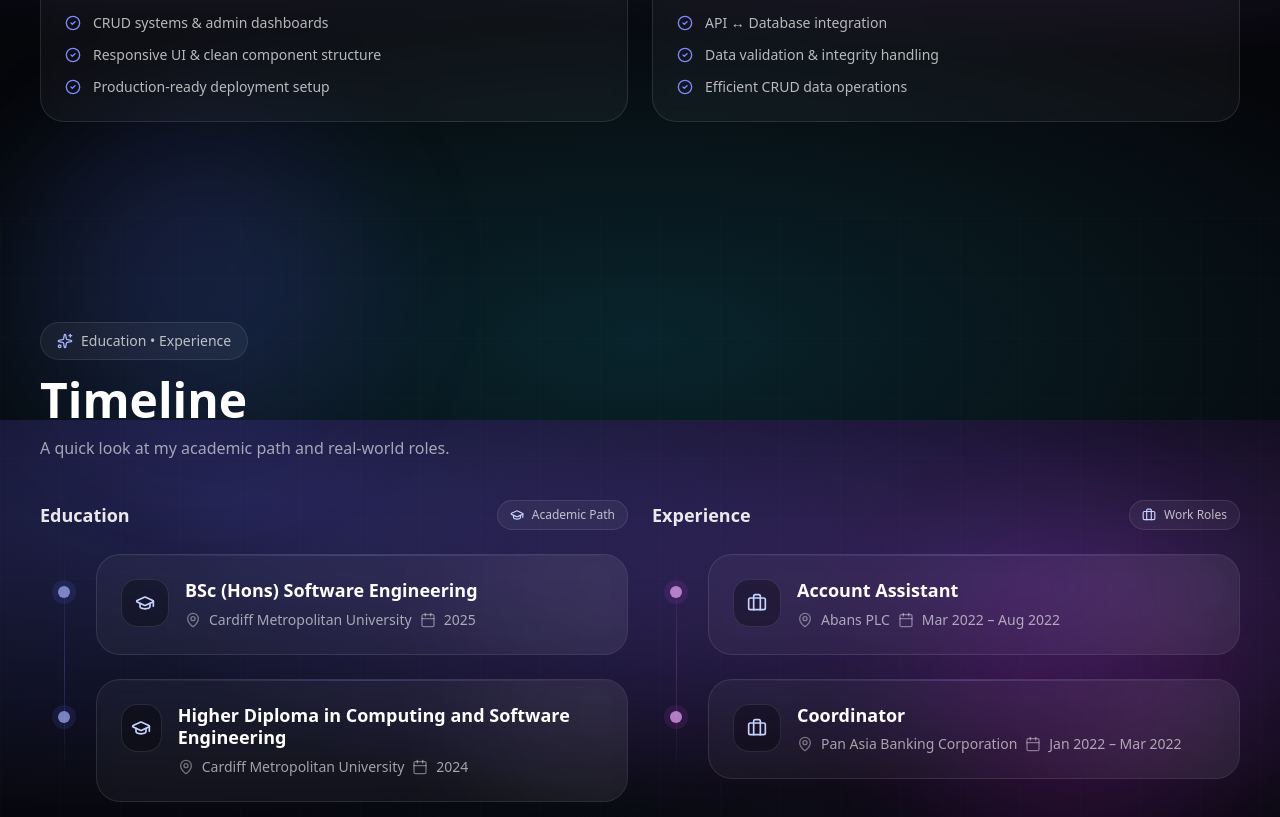
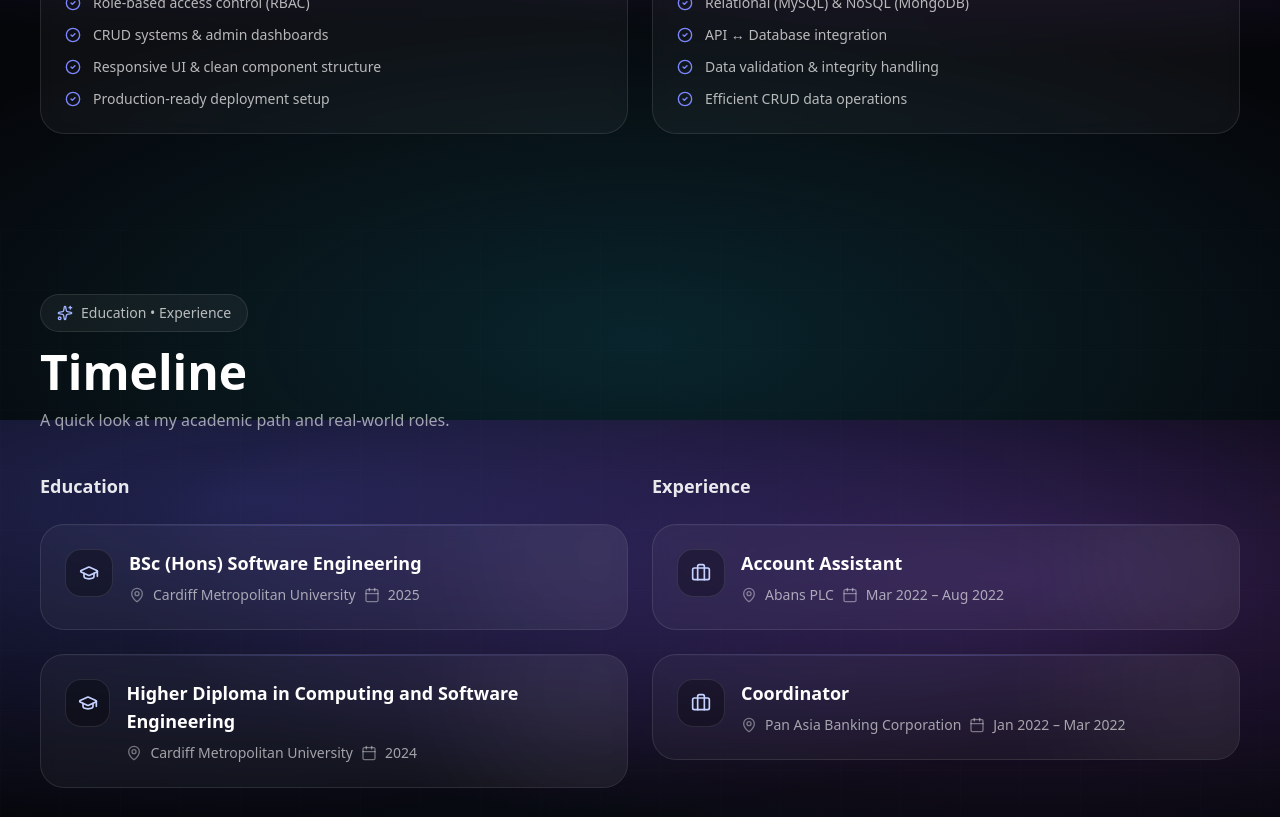
Before and after one commit to DulakshaSL/dulx-portfolio, a React (Vite) app: page / in a window 1280 px wide. Shown: the part 1980-2797 px from the top of the page. Built offline with nearby package versions, Linux system fonts and the light colour scheme.

Commit message:
Fixed UI Bugs

```diff
--- a/package.json
+++ b/package.json
@@ -33,9 +33,4 @@
     "tailwindcss": "^4.1.18",
     "vite": "^7.3.1"
   }
-
-
-
-
-
 }
--- a/src/data/profile.js
+++ b/src/data/profile.js
@@ -5,6 +5,6 @@ export const profile = {
   location: "Hirana, Panadura, Sri Lanka",
   github: "https://github.com/DulakshaSL",
   summary:
-    "Product-focused full-stack developer building end-to-end web applications — from responsive UI to secure backend APIs and scalable databases. Experienced in React.js, Node.js, and real-world ML integration, delivering clean architecture and performance-driven systems ready for growth."
+    "Product focused full stack developer building end to end web applications from responsive UI to secure backend APIs and scalable databases. Experienced in React.js, Node.js, and real world ML integration delivering clean architecture and performance driven systems ready for growth."
 ,
 };
--- a/src/sections/Hero.jsx
+++ b/src/sections/Hero.jsx
@@ -62,7 +62,7 @@ export default function Hero() {
                 <img
                   src={`${import.meta.env.BASE_URL}profile.jpeg`}
                   alt="Profile"
-                  className="h-48 w-48 sm:h-56 sm:w-56 md:h-80 md:w-80 object-cover rounded-full border border-white/20 shadow-2xl"
+                  className="h-60 w-60 sm:h-56 sm:w-56 md:h-100 md:w-100 object-cover rounded-full border border-white/20 shadow-2xl"
                   draggable={false}
                 />
 
--- a/src/sections/Timeline.jsx
+++ b/src/sections/Timeline.jsx
@@ -1,8 +1,8 @@
 // src/sections/Timeline.jsx
-import { useState } from "react";
+import { useState, useRef } from "react";
 import { FadeUp } from "../components/Motion";
 import { education, experience } from "../data/timeline";
-import { motion, AnimatePresence } from "framer-motion";
+import { motion } from "framer-motion";
 import {
   GraduationCap,
   Briefcase,
@@ -14,7 +14,7 @@ import {
 
 const item = {
   hidden: { opacity: 0, y: 14 },
-  show: { opacity: 1, y: 0, transition: { duration: 0.5, ease: "easeOut" } },
+  show: { opacity: 1, y: 0, transition: { duration: 0.4, ease: "easeOut" } },
 };
 
 function Pill({ icon: Icon, text }) {
@@ -30,28 +30,20 @@ function TimelineCard({ icon: Icon, title, meta, submeta, bullets = [] }) {
   return (
     <motion.article
       variants={item}
-      whileHover={{ y: -4 }}
-      transition={{ type: "spring", stiffness: 220, damping: 22 }}
-      className="group relative overflow-hidden rounded-3xl border border-white/10 bg-white/[0.04] p-6 backdrop-blur"
+      whileHover={{ y: -2 }}
+      transition={{ duration: 0.2 }}
+      className="group relative overflow-hidden rounded-3xl border border-white/10 bg-white/[0.04] p-6 md:backdrop-blur"
     >
-      {/* premium highlight lines */}
       <div className="pointer-events-none absolute inset-x-0 top-0 h-px bg-gradient-to-r from-transparent via-indigo-400/40 to-transparent opacity-70" />
-      <div className="pointer-events-none absolute inset-x-0 bottom-0 h-px bg-gradient-to-r from-transparent via-white/20 to-transparent opacity-0 group-hover:opacity-100 transition-opacity duration-500" />
+      <div className="pointer-events-none absolute -top-24 -right-24 h-64 w-64 rounded-full bg-white/5 blur-3xl" />
 
-      {/* soft blobs */}
-      <div className="pointer-events-none absolute -top-24 -right-24 h-64 w-64 rounded-full bg-white/5 blur-3xl" />
-      <div className="pointer-events-none absolute -bottom-24 -left-24 h-64 w-64 rounded-full bg-indigo-500/10 blur-3xl opacity-0 group-hover:opacity-100 transition-opacity duration-700" />
-
-      {/* header */}
       <div className="flex items-start gap-4">
         <div className="grid h-12 w-12 place-items-center rounded-2xl border border-white/10 bg-black/30">
           <Icon className="h-5 w-5 text-indigo-200" />
         </div>
 
         <div className="min-w-0">
-          <h3 className="text-white font-semibold text-lg leading-tight">
-            {title}
-          </h3>
+          <h3 className="text-lg font-semibold text-white">{title}</h3>
 
           <div className="mt-2 flex flex-wrap items-center gap-2 text-sm text-white/60">
             <span className="inline-flex items-center gap-2">
@@ -69,21 +61,18 @@ function TimelineCard({ icon: Icon, title, meta, submeta, bullets = [] }) {
         </div>
       </div>
 
-      {/* feature rows */}
       {bullets.length > 0 && (
         <div className="mt-5 space-y-3">
           {bullets.map((b) => (
             <div
               key={b}
-              className="group/row relative flex items-start gap-3 rounded-2xl border border-white/10 bg-white/[0.03] px-4 py-3 backdrop-blur transition hover:bg-white/[0.06] hover:border-white/20"
+              className="flex items-start gap-3 rounded-2xl border border-white/10 bg-white/[0.03] px-4 py-3"
             >
-              <div className="pointer-events-none absolute inset-0 opacity-0 group-hover/row:opacity-100 transition-opacity duration-500 bg-gradient-to-r from-transparent via-white/10 to-transparent" />
-
-              <div className="mt-0.5 grid h-6 w-6 place-items-center rounded-full bg-indigo-500/15 ring-1 ring-indigo-300/25">
+              <div className="grid h-6 w-6 place-items-center rounded-full bg-indigo-500/15 ring-1 ring-indigo-300/25">
                 <CheckCircle2 className="h-4 w-4 text-indigo-300" />
               </div>
 
-              <p className="text-sm text-white/70 leading-relaxed">{b}</p>
+              <p className="text-sm text-white/70">{b}</p>
             </div>
           ))}
         </div>
@@ -92,45 +81,59 @@ function TimelineCard({ icon: Icon, title, meta, submeta, bullets = [] }) {
   );
 }
 
-/** Mobile: slide between Education & Experience (2 slides total) */
+/* =========================
+   🚀 iOS SMOOTH SLIDER (NEW)
+========================= */
 function MobileSectionSlider() {
-  const [page, setPage] = useState(0); // 0=Education, 1=Experience
-  const [direction, setDirection] = useState(1);
-  const total = 2;
+  const [page, setPage] = useState(0);
+
+  const startX = useRef(0);
+  const currentX = useRef(0);
+  const isDragging = useRef(false);
 
   const go = (next) => {
-    setDirection(next > page ? 1 : -1);
-    setPage(next);
+    setPage(Math.max(0, Math.min(1, next)));
   };
 
-  const onSwipe = (offsetX) => {
-    if (offsetX < -35 && page < total - 1) go(page + 1);
-    if (offsetX > 35 && page > 0) go(page - 1);
+  const onPointerDown = (e) => {
+    isDragging.current = true;
+    startX.current = e.clientX;
+  };
+
+  const onPointerMove = (e) => {
+    if (!isDragging.current) return;
+    currentX.current = e.clientX - startX.current;
+  };
+
+  const onPointerUp = () => {
+    if (!isDragging.current) return;
+    isDragging.current = false;
+
+    const threshold = 70;
+
+    if (currentX.current < -threshold) go(page + 1);
+    if (currentX.current > threshold) go(page - 1);
+
+    currentX.current = 0;
   };
 
   return (
     <div className="mt-10 lg:hidden">
-      {/* top switch pills */}
+      {/* tabs */}
       <div className="flex justify-center">
-        <div className="inline-flex rounded-full border border-white/10 bg-black/30 p-1 backdrop-blur">
+        <div className="inline-flex rounded-full border border-white/10 bg-black/30 p-1">
           <button
-            type="button"
             onClick={() => go(0)}
             className={`px-4 py-2 text-sm rounded-full transition ${
-              page === 0
-                ? "bg-white/10 text-white"
-                : "text-white/60 hover:text-white"
+              page === 0 ? "bg-white/10 text-white" : "text-white/60"
             }`}
           >
             Education
           </button>
           <button
-            type="button"
             onClick={() => go(1)}
             className={`px-4 py-2 text-sm rounded-full transition ${
-              page === 1
-                ? "bg-white/10 text-white"
-                : "text-white/60 hover:text-white"
+              page === 1 ? "bg-white/10 text-white" : "text-white/60"
             }`}
           >
             Experience
@@ -138,27 +141,26 @@ function MobileSectionSlider() {
         </div>
       </div>
 
-      {/* slide */}
-      <div className="relative mt-6">
-        <AnimatePresence mode="wait" initial={false}>
-          <motion.div
-            key={page}
-            initial={{ opacity: 0, x: direction > 0 ? 70 : -70 }}
-            animate={{ opacity: 1, x: 0 }}
-            exit={{ opacity: 0, x: direction > 0 ? -70 : 70 }}
-            transition={{ type: "spring", stiffness: 95, damping: 18 }}
-            drag="x"
-            dragConstraints={{ left: 0, right: 0 }}
-            dragElastic={0.12}
-            onDragEnd={(_, info) => onSwipe(info.offset.x)}
-            className="touch-pan-y"
+      {/* SWIPE AREA */}
+      <div className="mt-6 overflow-hidden">
+        <div
+          className="flex will-change-transform"
+          style={{
+            transform: `translate3d(${-page * 100}%, 0, 0)`,
+            transition: isDragging.current
+              ? "none"
+              : "transform 420ms cubic-bezier(0.22, 1, 0.36, 1)",
+          }}
+          onPointerDown={onPointerDown}
+          onPointerMove={onPointerMove}
+          onPointerUp={onPointerUp}
+          onPointerCancel={onPointerUp}
         >
-            {page === 0 ? (
-              <div className="space-y-6">
-                <div className="flex items-center justify-between">
-                  <h3 className="text-white/90 font-semibold text-lg">Education</h3>
-                  <Pill icon={GraduationCap} text="Academic Path" />
-                </div>
+          {/* PAGE 1 */}
+          <div className="w-full flex-shrink-0 px-1">
+            <h3 className="mb-6 text-lg font-semibold text-white/90">
+              Education
+            </h3>
 
             <div className="space-y-6">
               {education.map((e) => (
@@ -172,12 +174,12 @@ function MobileSectionSlider() {
               ))}
             </div>
           </div>
-            ) : (
-              <div className="space-y-6">
-                <div className="flex items-center justify-between">
-                  <h3 className="text-white/90 font-semibold text-lg">Experience</h3>
-                  <Pill icon={Briefcase} text="Work Roles" />
-                </div>
+
+          {/* PAGE 2 */}
+          <div className="w-full flex-shrink-0 px-1">
+            <h3 className="mb-6 text-lg font-semibold text-white/90">
+              Experience
+            </h3>
 
             <div className="space-y-6">
               {experience.map((x) => (
@@ -192,123 +194,94 @@ function MobileSectionSlider() {
               ))}
             </div>
           </div>
-            )}
-          </motion.div>
-        </AnimatePresence>
+        </div>
+      </div>
 
       {/* dots */}
       <div className="mt-6 flex justify-center">
-          <div className="flex gap-2 rounded-full border border-white/10 bg-black/30 px-3 py-2 backdrop-blur">
+        <div className="flex gap-2 rounded-full border border-white/10 bg-black/30 px-3 py-2">
           {[0, 1].map((i) => (
             <button
               key={i}
-                type="button"
               onClick={() => go(i)}
               className={`h-2 w-2 rounded-full transition ${
-                  i === page ? "bg-white/80" : "bg-white/25 hover:bg-white/45"
+                i === page ? "bg-white/80" : "bg-white/25"
               }`}
-                aria-label={i === 0 ? "Show Education" : "Show Experience"}
+            />
+          ))}
+        </div>
+      </div>
+    </div>
+  );
+}
+
+/* ========================= */
+
+export default function Timeline() {
+  return (
+    <section
+      id="timeline"
+      className="relative px-5 pt-12 md:px-10 md:py-16"
+    >
+      <div className="pointer-events-none absolute inset-0 -z-10 opacity-[0.06] [background-image:linear-gradient(to_right,rgba(255,255,255,0.15)_1px,transparent_1px),linear-gradient(to_bottom,rgba(255,255,255,0.15)_1px,transparent_1px)] [background-size:60px_60px]" />
+
+      <div className="mx-auto max-w-7xl">
+        <FadeUp>
+          <div className="inline-flex items-center gap-2 rounded-full border border-white/10 bg-white/5 px-4 py-2 text-sm text-white/70">
+            <Sparkles className="h-4 w-4 text-indigo-300" />
+            Education • Experience
+          </div>
+
+          <h2 className="mt-4 text-3xl font-semibold text-white md:text-5xl">
+            Timeline
+          </h2>
+
+          <p className="mt-3 max-w-2xl text-white/60">
+            A quick look at my academic path and real-world roles.
+          </p>
+        </FadeUp>
+
+        {/* MOBILE */}
+        <MobileSectionSlider />
+
+        {/* DESKTOP */}
+        <div className="mt-10 hidden gap-6 lg:grid lg:grid-cols-2">
+          <div className="space-y-6">
+            <h3 className="text-lg font-semibold text-white/90">
+              Education
+            </h3>
+            <div className="space-y-6">
+              {education.map((e) => (
+                <TimelineCard
+                  key={e.title}
+                  icon={GraduationCap}
+                  title={e.title}
+                  meta={e.org}
+                  submeta={e.year}
+                />
+              ))}
+            </div>
+          </div>
+
+          <div className="space-y-6">
+            <h3 className="text-lg font-semibold text-white/90">
+              Experience
+            </h3>
+            <div className="space-y-6">
+              {experience.map((x) => (
+                <TimelineCard
+                  key={x.title}
+                  icon={Briefcase}
+                  title={x.title}
+                  meta={x.org}
+                  submeta={x.date}
+                  bullets={x.bullets}
                 />
               ))}
             </div>
           </div>
         </div>
       </div>
-  );
-}
-
-export default function Timeline() {
-  return (
-    <section id="timeline" className="relative px-5 pt-12 md:pd-0 md:px-10 pb-0 py-16 md:pt-26 md:py-15">
-      {/* subtle startup background */}
-      <div className="pointer-events-none absolute inset-0 -z-10">
-        <div className="absolute inset-0 opacity-[0.08] [background-image:linear-gradient(to_right,rgba(255,255,255,0.15)_1px,transparent_1px),linear-gradient(to_bottom,rgba(255,255,255,0.15)_1px,transparent_1px)] [background-size:60px_60px]" />
-        <div className="absolute -top-24 left-10 h-80 w-80 rounded-full bg-indigo-500/15 blur-3xl" />
-        <div className="absolute bottom-0 right-10 h-80 w-80 rounded-full bg-fuchsia-500/12 blur-3xl" />
-      </div>
-
-      <div className="mx-auto max-w-7xl">
-        <FadeUp>
-          <div className="inline-flex items-center gap-2 rounded-full border border-white/10 bg-white/5 px-4 py-2 text-sm text-white/70 backdrop-blur">
-            <Sparkles className="h-4 w-4 text-indigo-300" />
-            Education • Experience
-          </div>
-
-          <h2 className="mt-4 text-3xl md:text-5xl font-semibold text-white">
-            Timeline
-          </h2>
-          <p className="mt-3 text-white/60 max-w-2xl">
-            A quick look at my academic path and real-world roles.
-          </p>
-        </FadeUp>
-
-        {/* ✅ MOBILE: 2 slides (Education / Experience) */}
-        <MobileSectionSlider />
-
-        {/* ✅ DESKTOP: keep exactly as before */}
-        <div className="mt-10 hidden lg:grid gap-6 lg:grid-cols-2">
-          {/* Education column */}
-          <div className="relative space-y-6">
-            <div className="flex items-center justify-between">
-              <h3 className="text-white/90 font-semibold text-lg">Education</h3>
-              <Pill icon={GraduationCap} text="Academic Path" />
-            </div>
-
-            <div className="pointer-events-none absolute left-6 top-14 bottom-0 w-px bg-gradient-to-b from-indigo-400/0 via-indigo-400/25 to-indigo-400/0" />
-
-            <motion.div
-              initial="hidden"
-              whileInView="show"
-              viewport={{ once: true, amount: 0.2 }}
-              transition={{ staggerChildren: 0.08, delayChildren: 0.05 }}
-              className="space-y-6"
-            >
-              {education.map((e) => (
-                <div key={e.title} className="relative pl-14">
-                  <div className="absolute left-[18px] top-8 h-3 w-3 rounded-full bg-indigo-300/70 shadow-[0_0_0_6px_rgba(99,102,241,0.12)]" />
-                  <TimelineCard
-                    icon={GraduationCap}
-                    title={e.title}
-                    meta={e.org}
-                    submeta={e.year}
-                  />
-                </div>
-              ))}
-            </motion.div>
-          </div>
-
-          {/* Experience column */}
-          <div className="relative space-y-6">
-            <div className="flex items-center justify-between">
-              <h3 className="text-white/90 font-semibold text-lg">Experience</h3>
-              <Pill icon={Briefcase} text="Work Roles" />
-            </div>
-
-            <div className="pointer-events-none absolute left-6 top-14 bottom-0 w-px bg-gradient-to-b from-fuchsia-400/0 via-fuchsia-400/20 to-fuchsia-400/0" />
-
-            <motion.div
-              initial="hidden"
-              whileInView="show"
-              viewport={{ once: true, amount: 0.2 }}
-              transition={{ staggerChildren: 0.08, delayChildren: 0.05 }}
-              className="space-y-6"
-            >
-              {experience.map((x) => (
-                <div key={x.title} className="relative pl-14">
-                  <div className="absolute left-[18px] top-8 h-3 w-3 rounded-full bg-fuchsia-300/70 shadow-[0_0_0_6px_rgba(217,70,239,0.10)]" />
-                  <TimelineCard
-                    icon={Briefcase}
-                    title={x.title}
-                    meta={x.org}
-                    submeta={x.date}
-                    bullets={x.bullets}
-                  />
-                </div>
-              ))}
-            </motion.div>
-          </div>
-        </div>
-      </div>
     </section>
   );
 }
```
Also changed, not shown: src/components/ProjectModal.jsx (+47 -25 lines), src/components/ProjectShowcase.jsx (+53 -13 lines), src/data/projects.js (+16 -14 lines). Lines whose indentation alone changed are shown as unchanged.
